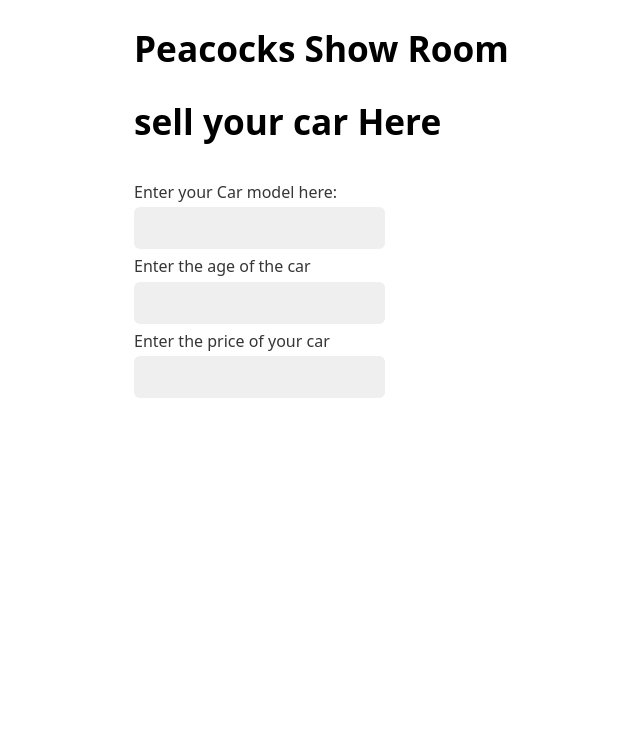
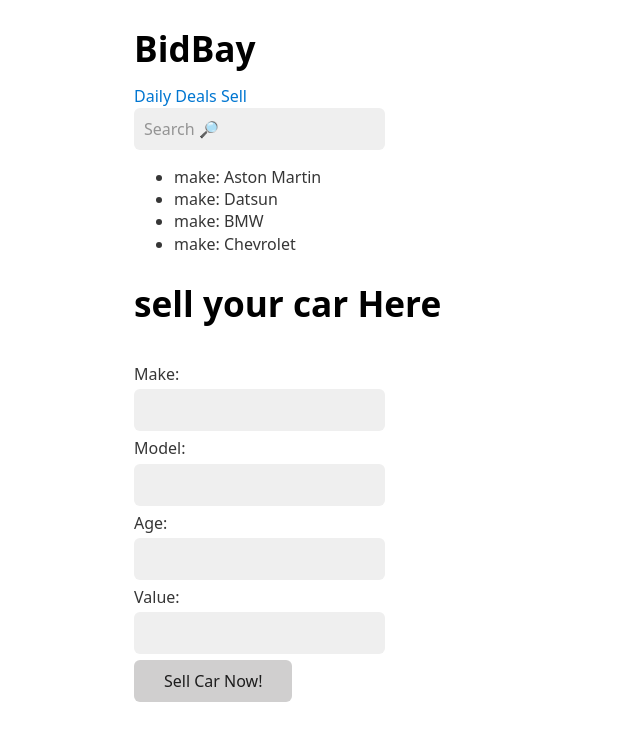
Before and after one commit to Virtualis9/CodeChallange, a plain HTML site: page index.html in a window 1280 px wide. Shown: the whole page, without its empty margins (106-746 px from the left). Drawn offline with nearby package versions, Linux system fonts and the light colour scheme.

Commit message:
Made the Dom present the list of cars
Added new features that allow you to add cars
to the list.

```diff
--- a/index.html
+++ b/index.html
@@ -4,23 +4,39 @@
     <meta charset="UTF-8">
     <meta name="viewport" content="width=device-width, initial-scale=1.0">
     <link rel="stylesheet" href="https://cdn.jsdelivr.net/npm/water.css@2/out/water.css">
-    <script src="script.js"></script>
+
     <title>Document</title>
 </head>
 <body>
-    <h1>Peacocks Show Room</h1>
+
+    <h1>BidBay</h1>
+
+    <nav>
+        <a href="#">Daily Deals</a>
+        <a href="#">Sell</a>
+        <input placeholder="Search 🔎">
+    </nav>
+
+    <ul id="list"></ul>
 
     <form id="carForm">
         <h1>sell your car Here</h1><br>
 
-        <label>Enter your Car model here:</label>
+        <label>Make:</label>
+        <input id="makeInput">
+
+        <label>Model:</label>
         <input id="modelInput">
 
-        <label>Enter the age of the car </label>
+        <label>Age:</label>
         <input id="ageInput">
 
-        <label>Enter the price of your car</label>
+        <label>Value:</label>
         <input id="priceInput">
+
+        <button type="button" onclick="sellCar()">Sell Car Now!</button>
     </form>
+
+    <script src="script.js"></script>
 </body>
 </html>
--- a/script.js
+++ b/script.js
@@ -1,72 +1,137 @@
+
+
 const cars = [
     {
-        name: "Aston Martin",
+        make: "Aston Martin",
+        model: "DB9",
         price: 50000,
         age: 2012
     },
     {
-        name: "BMW",
+        make: "Datsun",
+        model: "sunrise",
+        price: 2000,
+        age: 2001
+    },
+    {
+        make: "BMW",
+        model: "z3",
         price: 30000,
         age: 2014
     },
     {
-        name: "Chevrolet",
+        make: "Chevrolet",
+        model: "camero",
         price: 20000,
         age: 2013
-    },
-    {
-        name: "Datsun",
-        price: 2000,
-        age: 2001
     }
+
 ];
 
 
-// const carList = () =>{
 
 
-// }
+const carList = () =>{
+
+    const list = document.getElementById("list");
+
+    list.innerHTML = ''; // Clear existing items
+
+    if (!list) {
+        console.error('Element with id "list" not found.');
+        return;
+    }
+
+    cars.forEach((car) => {
+        let make = document.createElement('li');
+        let modelText = document.createTextNode(`make: ${car.make}`);
+        make.appendChild(modelText);
+        list.appendChild(make);
+    });
+}
+
+const sellCar = () => {
+
+    console.log('this function fired')
+
+    const make = document.getElementById('makeInput').value
+    const model = document.getElementById('modelInput').value
+    const age = document.getElementById('ageInput').value
+    const price = document.getElementById('priceInput').value
+    console.log(make, model, age, price)
+
+    if (make && model && price && age){
+
+        cars.push({
+            make: make,
+            model: model,
+            age: age,
+            price: price,
+
+        })
+
+        carList()
+
+    } else {
+
+       console.log('Please fill in all fields');
+
+    }
+
+}
+
+
 
 const calculateAveragePrice = (carArray) => {
 
-    // console.log(carArray);
+    if (carArray.length === 0){
+        return 0
+    }else{
 
     const total = carArray.reduce((accumulator, cars) => accumulator + cars.price, 0);
-
-    // console.log(total);
 
     const averagePrice = total / carArray.length;
 
     console.log("Average Price: ", averagePrice);
 
     return averagePrice;
+
+    }
+
+
 }
 
+// Separate concerns - func do 1 thing
 const calculateOldestCar = (carArray) => {
 
     // console.log(carArray);
 
-    const oldest = carArray.reduce((accum, age) => accum < cars.age ? accumulator : age);
+    const oldest = carArray.reduce((oldestCar, car) => {
 
-    // console.log(oldest.name);
+        console.log(car);
 
-    console.log(`${oldest.name} is the oldest in the collection`);
+        return oldestCar.age < car.age ? oldestCar : car;
+    });
 
-    return oldest.name;
+
+    return oldest;
 
 }
 
 const calculateMostExpensive = (carArray) => {
 
-    // console.log(carArray)
-    const mostExpensive = carArray.reduce((max, min)=> max.price > min.price ? max: min);
-
-    // console.log(mostExpensive)
-    console.log(`The most expnsive car in the showroom is the ${mostExpensive.name}`)
+    return carArray.reduce((maxPrice, car) => maxPrice.price > car.price ? maxPrice : car);
 
 }
+
+
+
 
 calculateAveragePrice(cars);
 calculateOldestCar(cars);
 calculateMostExpensive(cars);
-// carList(cars)
+carList(cars)
+
+
+
+console.log(cars)
```
